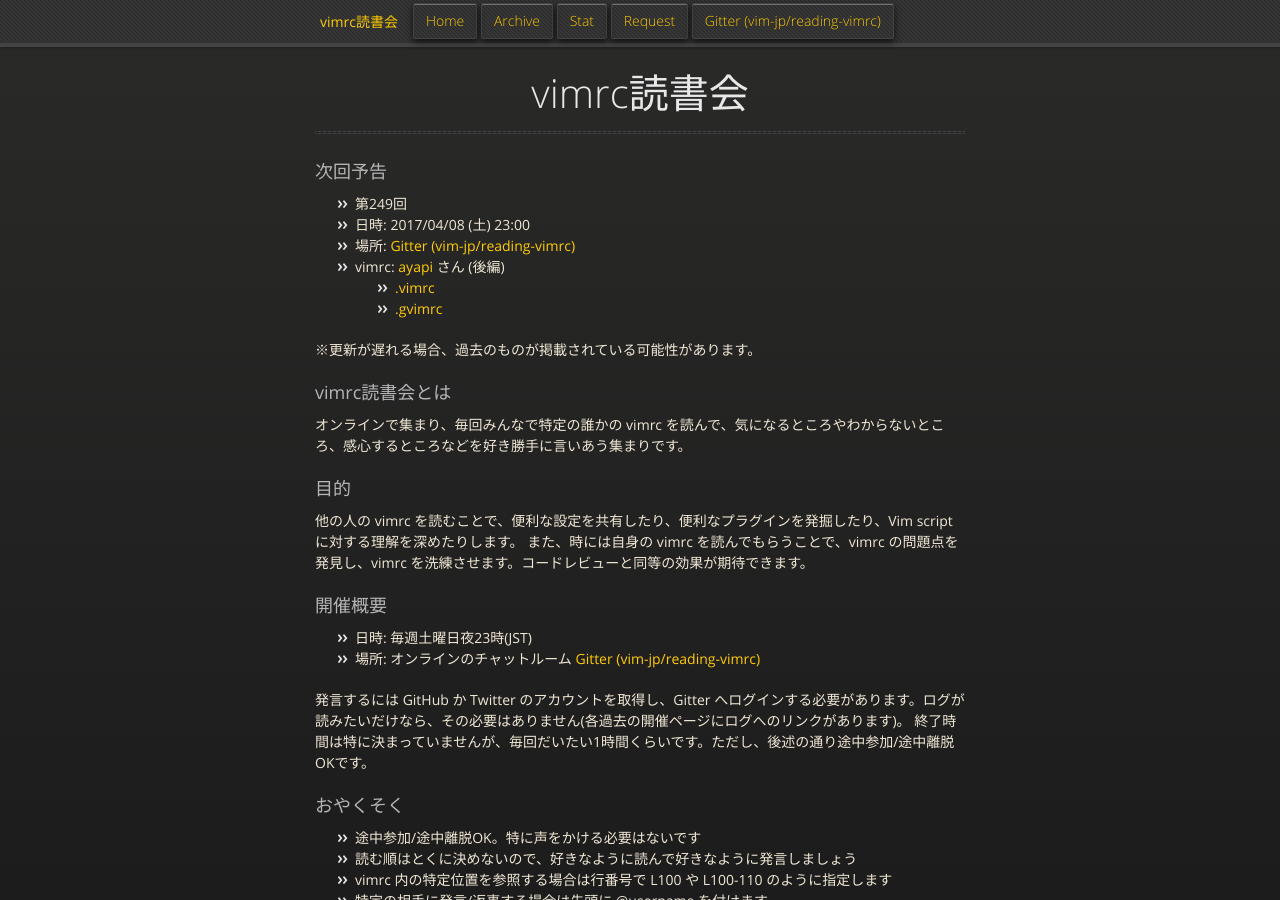
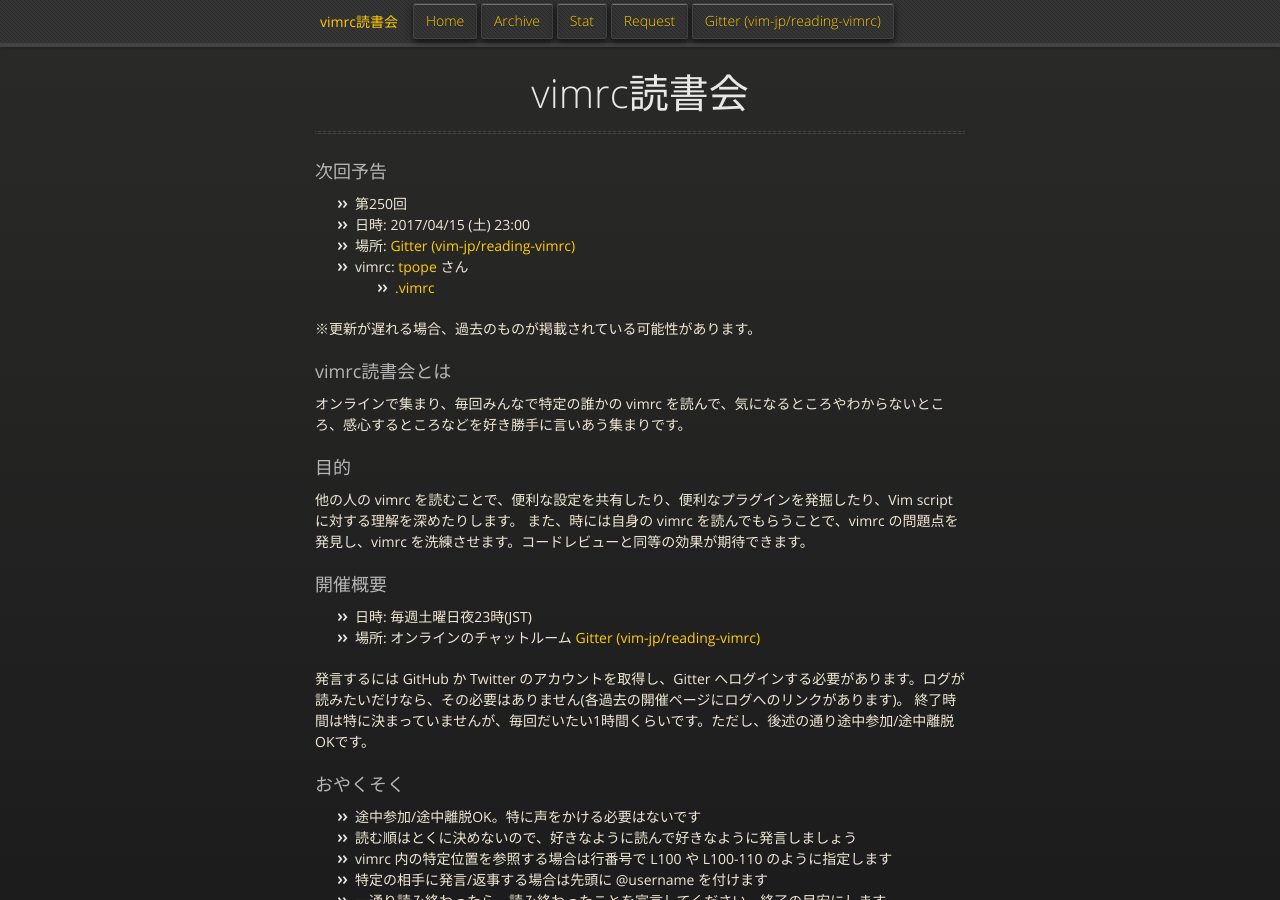
Before and after one commit to vim-jp/reading-vimrc, a Jekyll site: the page built from index.md, in a window 1280 px wide and 900 px high. Built offline with Jekyll 4.4.1, drawn with Linux system fonts in a browser that asks for light colours; nearby versions of some CDN libraries.

Commit message:
Update the next information: #250 tpope

```diff
--- a/_data/next.yml
+++ b/_data/next.yml
@@ -1,14 +1,11 @@
-- id: 249
-  date: '2017-4-8 23:00'
+- id: 250
+  date: '2017-4-15 23:00'
   author:
-    name: ayapi
-    url: 'https://github.com/ayapi'
+    name: tpope
+    url: 'https://github.com/tpope'
   vimrcs:
-    - url: 'https://github.com/ayapi/dotfiles/blob/master/.vimrc'
+    - url: 'https://github.com/tpope/tpope/blob/master/.vimrc'
       name: .vimrc
-      hash: 4d7c187b7d62f43d7ed4458927bc0f59a5cded61
-    - url: 'https://github.com/ayapi/dotfiles/blob/master/.gvimrc'
-      name: .gvimrc
-      hash: 4d7c187b7d62f43d7ed4458927bc0f59a5cded61
-  part: 後編
+      hash: null
+  part: null
   other: null
```
